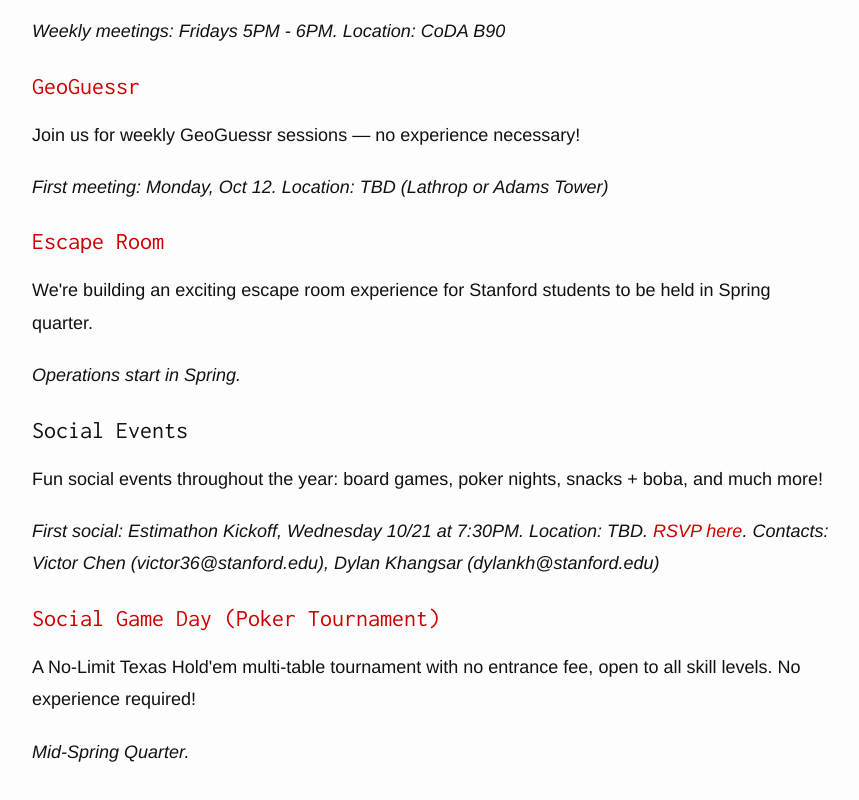
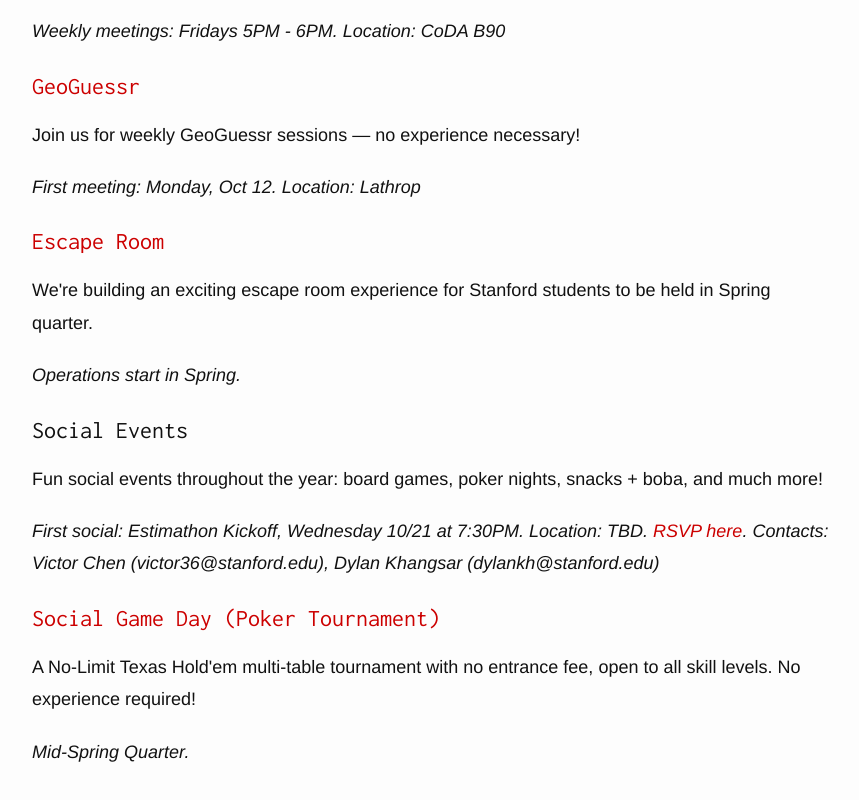
Before and after one commit to EricCui2005/Stanford-ACM, a Next.js app: page / in a window 1280 px wide. Shown: the part 2171-2971 px from the top of the page, without its empty margins (388-1247 px from the left). Built offline with nearby package versions, Linux system fonts and the light colour scheme.

Commit message:
deploy: StanfordACM/Stanford-ACM@48ea1ed2f688d57f74f3b629722dbe55300713c2

```diff
--- a/pages/geoguessr.tsx
+++ b/pages/geoguessr.tsx
@@ -73,7 +73,7 @@
           First meeting: Monday, Oct 12, with a special guest: the creator of
           PlonkIt!
         </Paragraph>
-        <Paragraph>Location: TBD (Lathrop or Adams Tower)</Paragraph>
+        <Paragraph>Location: Lathrop</Paragraph>
       </Section>
       <Section id="accomplishments">
         <Title>Accomplishments</Title>
--- a/pages/index.tsx
+++ b/pages/index.tsx
@@ -141,10 +141,7 @@
           Join us for weekly GeoGuessr sessions — no experience necessary!
         </Paragraph>
         <Paragraph>
-          <i>
-            First meeting: Monday, Oct 12. Location: TBD (Lathrop or Adams
-            Tower)
-          </i>
+          <i>First meeting: Monday, Oct 12. Location: Lathrop</i>
         </Paragraph>
 
         <SectionTitle href="/escapeRoom">Escape Room</SectionTitle>
--- a/pages/pokerTournament.tsx
+++ b/pages/pokerTournament.tsx
@@ -29,7 +29,7 @@
           All skill levels are welcome. There will be boba, swag, and prizes.
         </Paragraph>
         <Paragraph>
-          <b>Date:</b> Saturday, May 9th, 2026
+          <b>Date:</b> Mid-Spring Quarter (exact date TBA)
           <br />
           <b>Location:</b> Lathrop 282
           <br />
```
